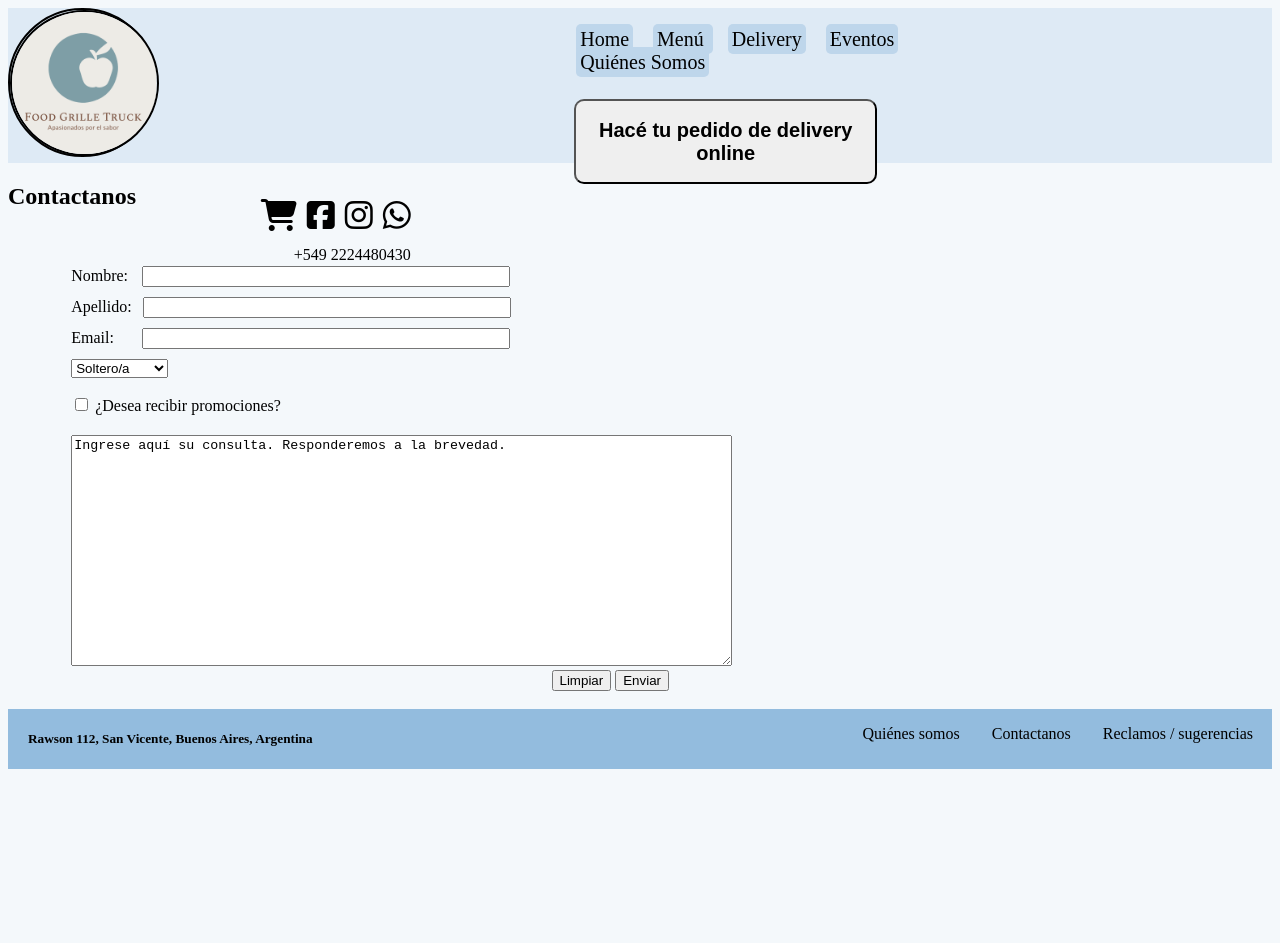
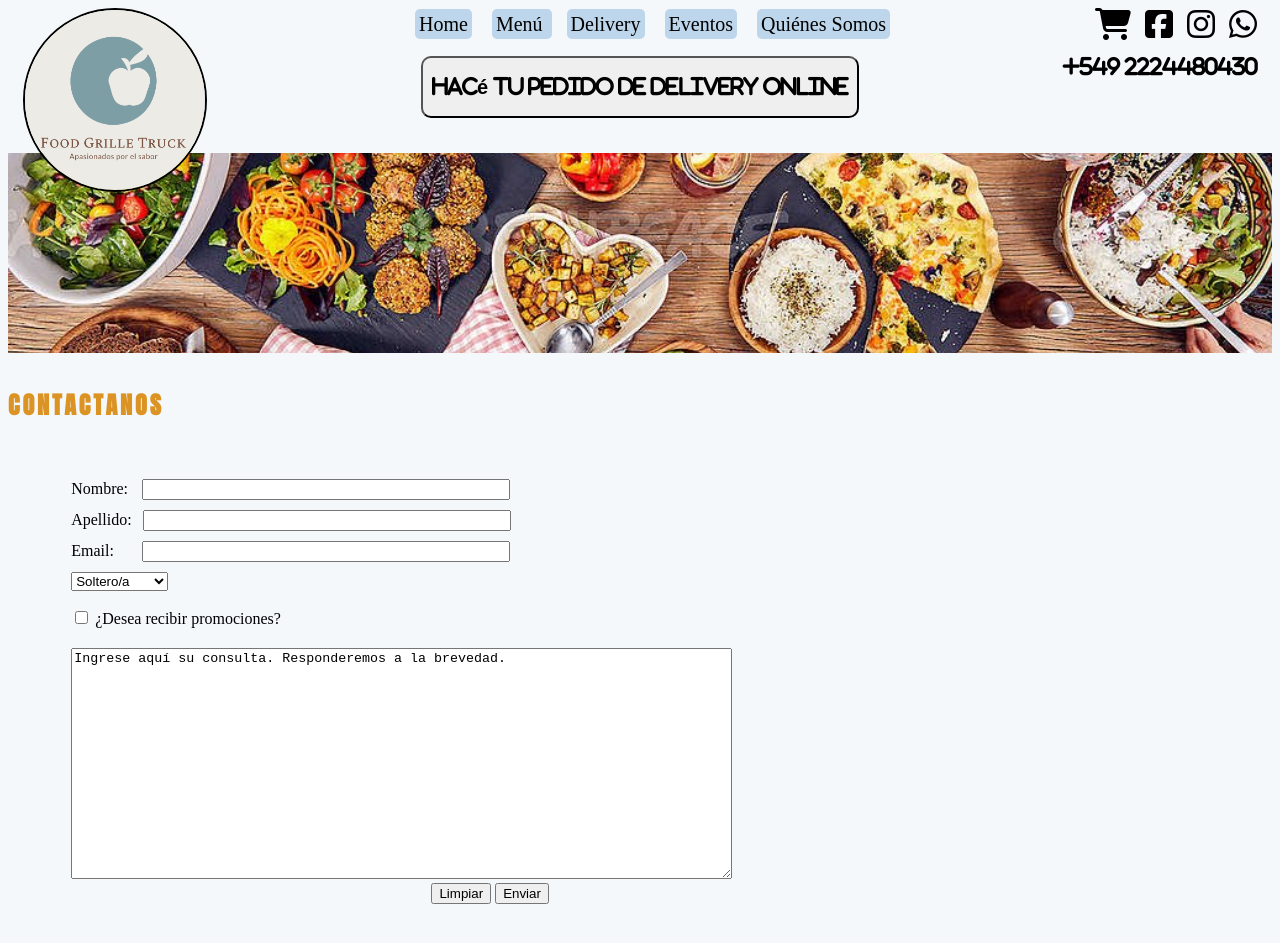
Before and after one commit to lucas1992/food-grille, a plain HTML site: page contactanos.html in a window 1280 px wide. Shown: the top 943 px of the page. Before the commit the page ends 800 px from the top, so only its background shows below. Drawn offline with Linux system fonts and the light colour scheme; a web font is replaced by a local one.

Commit message:
Se aplica grids al resto de los HTML

```diff
--- a/contactanos.html
+++ b/contactanos.html
@@ -10,12 +10,12 @@
 		<script src="https://kit.fontawesome.com/f67804d995.js" crossorigin="anonymous"></script>
 	</head>
 	<body>
-		<div class="menu-div flex-row">
-			<div class="logo flex-column">
-				<img class="logo" src="img/logo_wix.png"/>
-			</div>
-			<div class="menu flex-column">
-				<nav class="flex-row">
+		<div class="grilla-template-page">
+			<header>
+				<div class="grilla-header-menu">
+					<img id="imageLogo" class="logo" src="img/logo_wix.png"/>
+					<div id="navMenu"  class="menu">
+						<nav>
 							<ul>
 								<li><a href="index.html">Home</a></li>
 								<li><a href="menu.html">Menú</a>
@@ -32,22 +32,25 @@
 								<li><a href="nosotros.html">Quiénes Somos</a></li>
 							</ul>
 						</nav>
-				<button class="button-medium"><h2>Hacé tu pedido de delivery online</h2></button>
 					</div>
-			<div class="iconLinks flex-column">
-				<div class="flex-row">
+					<div id="social">
 						<a href="www.google.com.ar" target="blank"><i class="fas fa-shopping-cart fa-2x shopping-icon"></i></a>
 						<a href="www.google.com.ar" target="blank"><i class="fab fa-facebook-square fa-2x facebook-icon"></i></a>
 						<a href="www.google.com.ar" target="blank"><i class="fab fa-instagram fa-2x instagram-icon"></i></a>
 						<a href="www.google.com.ar" target="blank"><i class="fab fa-whatsapp fa-2x whatsapp-icon"></i></a>
 					</div>
-				<div class="flex-row number-div">
+					<div id="numeroCel">
 						<a href="www.google.com.ar" target="blank">+549 2224480430</a>
 					</div>
+					<button id="deliveryButton"><h2>Hacé tu pedido de delivery online</h2></button>
 				</div>
-		</div>
+			</header>
+			<section id="banner">
+				<img id="image-contactanos" src="img/comida_home.jpg" alt="comida_home"/>
+			</section>
+			<div id="content">
 				<section>
-			<h2>Contactanos</h2>
+					<h2 class="titulo1">Contactanos</h2>
 				</section>
 				<br>
 				<br>
@@ -78,6 +81,8 @@
 					</form>
 				</section>
 				<br>
+				<br>
+			</div>
 			<footer>
 				<div class="footer flex-row">
 					<div class="footer-direccion">
@@ -94,5 +99,6 @@
 					</div>
 				</div>
 			</footer>
+		</div>
 	</body>
 </html>
--- a/css/contactanos.css
+++ b/css/contactanos.css
@@ -37,5 +37,14 @@
 }
 
 #contactanoInputReset {
-    margin-left: 40%;
+    margin-left: 30%;
 }
+
+#image-contactanos {
+    height: 200px;
+    width: 100%;
+    object-fit: cover;
+    background-size: cover;
+    background-position: center;
+    margin-top: -20px;
+}
--- a/css/delivery.css
+++ b/css/delivery.css
@@ -7,4 +7,5 @@
     background-position: center;
     display: inline-block;
     clip-path: inset(100px 0px 0px 0px);
+    z-index: 0;
 }
--- a/css/eventos.css
+++ b/css/eventos.css
@@ -7,4 +7,5 @@
     background-position: center;
     display: inline-block;
     clip-path: inset(0px 0px 100px 0px);
+    z-index: 0;
 }
--- a/css/footer.css
+++ b/css/footer.css
@@ -3,7 +3,8 @@ footer {
 }
 
 #footerDireccion {
-    margin-left: 20px;
+    margin: 10px 0px 0px 20px;
+    font-size: 15px;
 }
 
 
@@ -11,6 +12,10 @@ footer {
 	list-style-type: none;
 	float: right;
 	display: inline;
+	margin: 10px 20px 0px 20px;
+	padding: 4px 4px 4px 4px;
+	background-color: #bed6eb;
+	border-radius: 5px;
 }
 
 .footer nav ul li {
@@ -36,9 +41,11 @@ footer {
 .footer-direccion {
     width: 50%;
     justify-content: flex-start;
+    align-content: center;
 }
 
 .footer-nav {
     width: 50%;
     justify-content: flex-end;
+    align-content: center;
 }
--- a/css/index.css
+++ b/css/index.css
@@ -5,6 +5,7 @@
     background-size: cover;
     background-position: center;
     margin-top: -20px;
+    z-index: 0;
 }
 
 .home-novedades {
--- a/css/menu.css
+++ b/css/menu.css
@@ -5,6 +5,7 @@
     background-size: cover;
     background-position: center;
     margin-top: -20px;
+    z-index: 0;
 }
 
 .menu-list {
--- a/css/myStyles.css
+++ b/css/myStyles.css
@@ -1,15 +1,14 @@
 @import url('https://fonts.googleapis.com/css2?family=Anton&family=Palette+Mosaic&display=swap');
 
-.menu {
-    margin-left: 30%;
-    margin-top: 15px;
-    width: 30%;
-}
 
 .menu nav ul {
 	list-style-type: none;
 	font-size: 20px;
 	margin-top: 5px;
+}
+
+.menu {
+    justify-self: center;
 }
 
 .menu nav li {
@@ -50,26 +49,12 @@
 }
 
 .logo {
-    height: 145px;
-    width: 145px;
+    height: 180px;
+    width: 180px;
     background-repeat: no-repeat;
     border-radius: 50%;
     z-index: 1000;
     border: solid 2px;
-}
-
-
-
-.bloque_horizontal div {
-	margin-left: 20px;
-	display: inline;
-}
-
-.button-medium {
-    margin-left: 10%;
-    margin-top: 5px;
-    width: 80%;
-    border-radius: 10px;
 }
 
 @font-face {
@@ -86,13 +71,8 @@ body {
     background-color: #f4f8fb
 }
 
-.first_section {
-    background-color: #deeaf5;
-    height: 130px;
-}
-
 .shopping-icon {
-    margin-left: 0%
+    margin-left: 0px;
 }
 
 .facebook-icon {
@@ -103,26 +83,10 @@ body {
     margin-left: 10px;
 }
 
-
-.div-pedidos-header button {
-    background-color: #e9f1f8;
+.whatsapp-icon {
+    margin-left: 10px;
 }
 
-.div-pedidos-header h2 {
-    padding: 0px;
-    margin: 0px;
-    background-color: #e9f1f8;
-}
-
-.div-pedidos-header a {
-    float: right;
-    font-size: 21px;
-    margin-right: 10px;
-}
-
-.whatsapp-icon{
-    margin-left: 10px;
-}
 
 .titulo1 {
     color: #db9423;
@@ -136,16 +100,6 @@ body {
     text-transform: uppercase;
 }
 
-.iconLinks {
-    margin-left: 20%;
-    margin-top: 15px;
-    justify-content: flex-start;
-}
-
-.iconLinks .flex-row {
-    justify-content: flex-end;
-}
-
 .flex-row {
     display: flex;
     flex-wrap: wrap;
@@ -154,16 +108,6 @@ body {
 .flex-column {
     display: flex;
     flex-flow: column wrap;
-}
-
-.menu-div {
-    justify-content: flex-start;
-    height: 155px;
-    background-color: #deeaf5;
-}
-
-.number-div {
-    margin-top: 15px;
 }
 
 a {
@@ -176,8 +120,7 @@ a {
    grid-template-areas:
      "header"
      "banner"
-     "novedades"
-     "favoritos"
+     "content"
      "footer";
    grid-template-rows: 155px auto auto auto 40px;
    grid-template-columns: 100%;
@@ -193,11 +136,8 @@ header {
 footer {
    grid-area: footer;
 }
-section#novedades {
-   grid-area: novedades;
-}
-section#favoritos {
-   grid-area: favoritos;
+section#content {
+   grid-area: content;
 }
 section#banner {
    grid-area: banner;
@@ -206,3 +146,53 @@ section#banner {
 nav {
    grid-area: nav;
 }
+
+.grilla-header-menu {
+   display: grid;
+   grid-template-areas:
+     "logo navMenu social"
+     "logo deliveryButton numeroCel"
+     "logo . .";
+   grid-template-rows: auto auto auto;
+   grid-template-columns: 1fr 3fr 1fr;
+   grid-row-gap: 0px;
+   grid-column-gap: 10px;
+   height: 155px;
+   margin: 0px 15px 0px 15px;
+}
+
+
+.grilla-header-menu #imageLogo {
+    grid-area: logo;
+}
+
+.grilla-header-menu #navMenu {
+    grid-area: navMenu;
+}
+
+.grilla-header-menu #social {
+    grid-area: social;
+    justify-self: end;
+}
+
+.grilla-header-menu #numeroCel {
+    grid-area: numeroCel;
+    justify-self: end;
+    font-family: "FontAwesome", sans-serif;
+    font-size: 20px;
+    font-weight: bold;
+}
+
+.grilla-header-menu #deliveryButton {
+    grid-area: deliveryButton;
+    justify-self: center;
+    width: 60%;
+    font-family: "FontAwesome", sans-serif;
+    border-radius: 10px;
+}
+
+@media only screen and (max-width: 420px) {
+    .home-novedades img {
+        width: 45%;
+    }
+}
--- a/css/nosotros.css
+++ b/css/nosotros.css
@@ -9,6 +9,7 @@
     font-weight: 400;
     font-size: 1rem;
     line-height: 1.6;
+    z-index: 0;
 }
 
 iframe {
```
Also changed, not shown: css/reclamos.css (+11 -1 lines), delivery.html (+14 -13 lines), eventos.html (+14 -13 lines), index.html (+9 -49 lines), menu.html (+14 -13 lines), nosotros.html (+15 -14 lines), reclamos.html (+16 -11 lines). Lines whose indentation alone changed are shown as unchanged.
